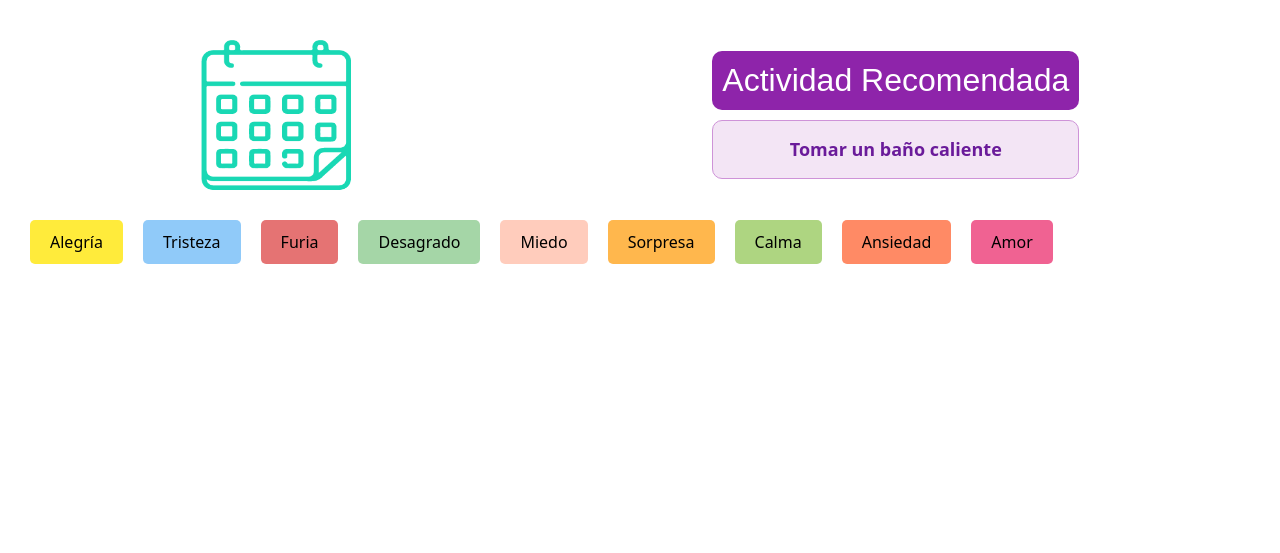
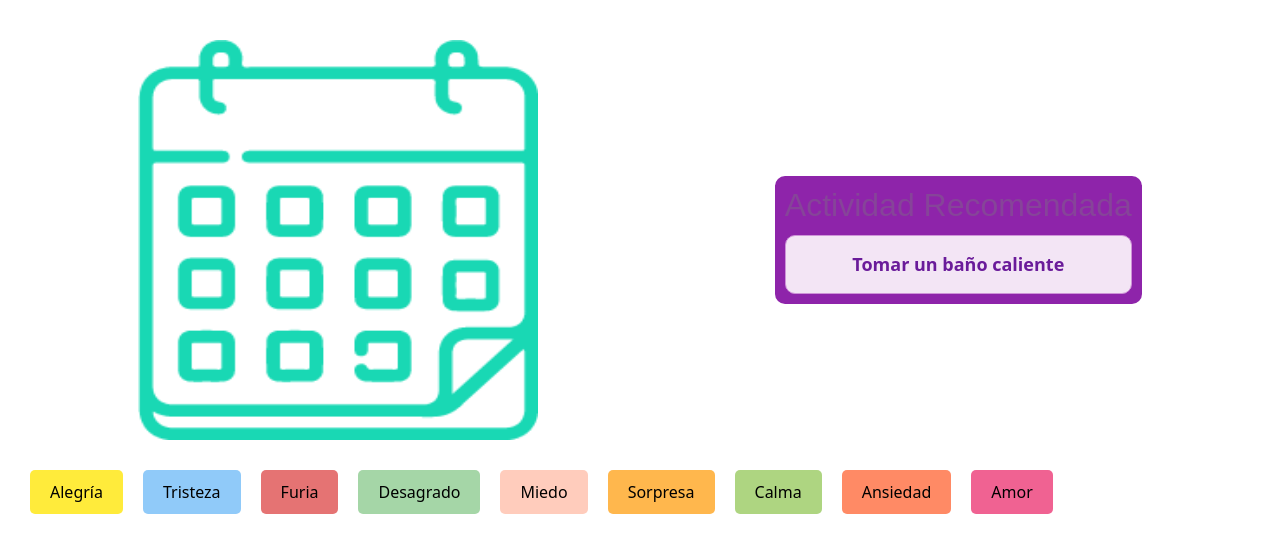
Before and after one commit to andrawiP801/seren-aiO, a Django app: page /emotional-state/ in a window 1280 px wide. Shown: the part 70-623 px from the top of the page. Run offline with Django 5.2, Linux system fonts and the light colour scheme; the visitor is signed in with stand-in values (Sample User, id 1); some libraries are stand-ins or nearby versions.

Commit message:
pagina estado emocional

```diff
--- a/static/css/style.css
+++ b/static/css/style.css
@@ -631,8 +631,8 @@ h2 {
 }
 
 .emotional-state-container .calendar-section .calendar-icon {
-    width: 150px;
-    height: 150px;
+    width: 400px;
+    height: 400px;
     border-radius: 10px;
 }
 
@@ -640,10 +640,11 @@ h2 {
     text-align: center;
 }
 
-.emotional-state-container .recommendation-section h2 {
+.emotional-state-container .recommendation-section {
     background-color: #8e24aa;
     color: white;
     padding: 10px;
+    font-size: 18px;
     border-radius: 10px;
 }
 
```
